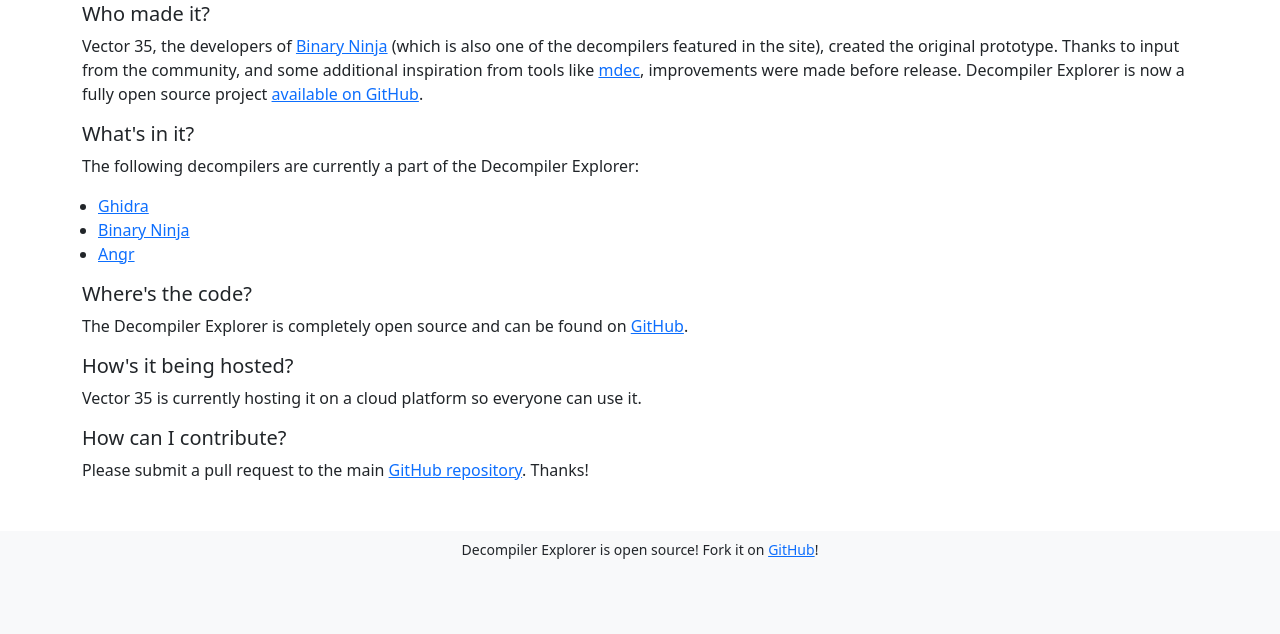
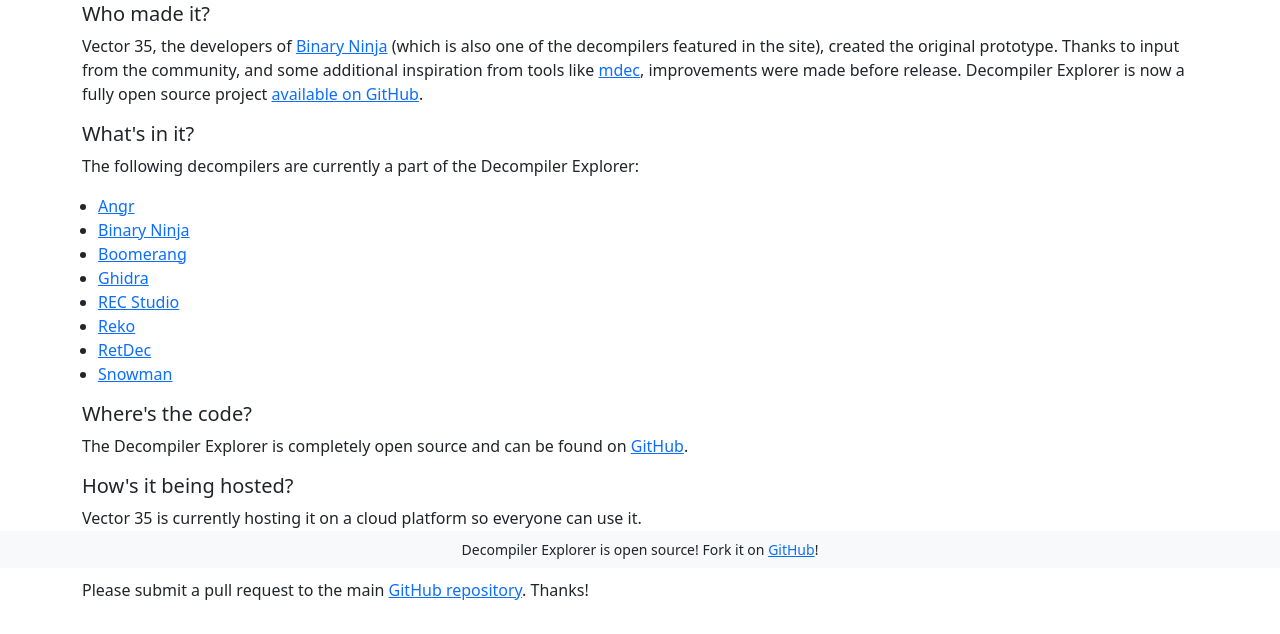
Before and after one commit to decompiler-explorer/decompiler-explorer, a Django app: page /faq in a window 1280 px wide. Shown: the part 232-866 px from the top of the page. Before the commit the page ends 791 px from the top, so only its background shows below. Run offline with Django 3.2, Linux system fonts and the light colour scheme; some libraries are stand-ins or nearby versions.

Commit message:
Updated links on about page

```diff
--- a/templates/explorer/faq.html
+++ b/templates/explorer/faq.html
@@ -60,9 +60,14 @@
             <h5>What's in it?</h5>
             <p>The following decompilers are currently a part of the Decompiler Explorer:</p>
             <ul class="mx-3">
+                <li><a href="https://angr.io/">Angr</a></li>
+                <li><a href="https://binary.ninja">Binary Ninja</a></li>
+                <li><a href="https://github.com/BoomerangDecompiler/boomerang">Boomerang</a></li>
                 <li><a href="https://ghidra-sre.org">Ghidra</a></li>
-                <li><a href="https://binary.ninja">Binary Ninja</a></li>
-                <li><a href="https://angr.io/">Angr</a></li>
+                <li><a href="https://www.backerstreet.com/rec/rec.htm">REC Studio</a></li>
+                <li><a href="https://github.com/uxmal/reko">Reko</a></li>
+                <li><a href="https://github.com/avast/retdec">RetDec</a></li>
+                <li><a href="https://github.com/yegord/snowman">Snowman</a></li>
             </ul>
             <h5>Where's the code?</h5>
             <p>The Decompiler Explorer is completely open source and can be found on <a href="https://github.com/Vector35/decompiler-explorer">GitHub</a>.</p>
```
